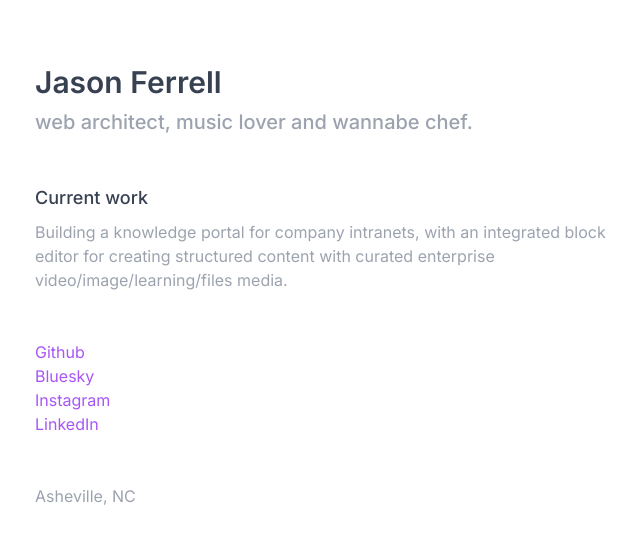
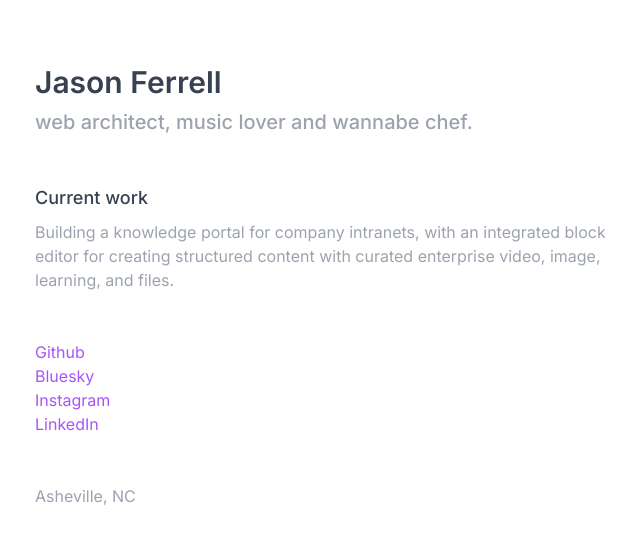
Before and after one commit to jferrel7/jason-ferrell, a Next.js app: page / in a window 1280 px wide. Shown: the top 540 px of the page, without its empty margins (29-669 px from the left). Built offline with nearby package versions, Linux system fonts and the light colour scheme.

Commit message:
Update page.js

```diff
--- a/src/app/page.js
+++ b/src/app/page.js
@@ -7,7 +7,7 @@ export default function Home() {
       <h2 className="text-xl font-medium mb-12 text-gray-400">web architect, music lover and wannabe chef.</h2>
       <h3 className="text-lg mb-2 font-medium text-gray-700">Current work</h3>
       <p className="max-w-xl mb-12 text-gray-400">
-        Building a knowledge portal for company intranets, with an integrated block editor for creating structured content with curated enterprise video/image/learning/files media.
+        Building a knowledge portal for company intranets, with an integrated block editor for creating structured content with curated enterprise video, image, learning, and files.
       </p>
       <ul className="mb-12">
         <li><a href="https://github.com/jferrel7" title="Github" className="text-purple-500">Github</a></li>
```
